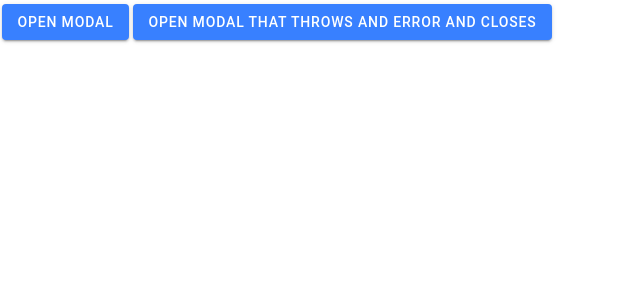
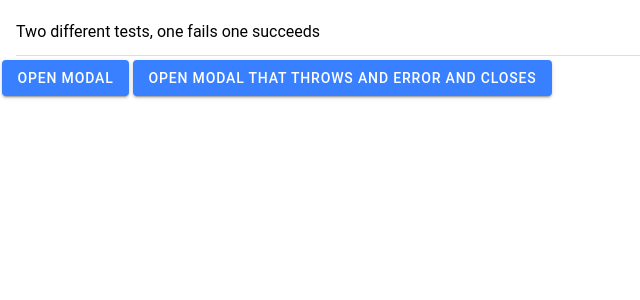
Before and after one commit to ldikmans/ionic-react-modal-bug, a React (Create React App) app: page /modalPage in a window 1280 px wide. Shown: the top 300 px of the page, without its empty margins (0-640 px from the left). Built offline with nearby package versions, Linux system fonts and the light colour scheme.

Commit message:
1 file modified

```diff
--- a/src/pages/ModalExample.tsx
+++ b/src/pages/ModalExample.tsx
@@ -1,4 +1,4 @@
-import { IonButton, IonContent, IonModal, IonPage } from '@ionic/react';
+import { IonButton, IonContent, IonItem, IonList, IonModal, IonPage } from '@ionic/react';
 import React, { useState } from 'react';
 import Posts from '../components/Posts';
 import ModalHeader from '../components/ModalHeader';
@@ -15,11 +15,16 @@ const ExploreContainer: React.FC<ContainerProps> = () => {
       setShowModal(false);
     }
 
+
+
   return (
     <IonPage id="home-page-visible">
     <IonContent>
+    <IonList>
+    <IonItem><div tabIndex={0} />Two different tests, one fails one succeeds</IonItem>
       <IonButton onClick={() => setShowModal(true)}>Open Modal</IonButton>
       <IonButton onClick={() => {setShowModal(true); setThrowError(true)}}> Open Modal that throws and error and closes</IonButton>
+    </IonList>
 
     </IonContent>
      <IonModal isOpen={showModal}
```
